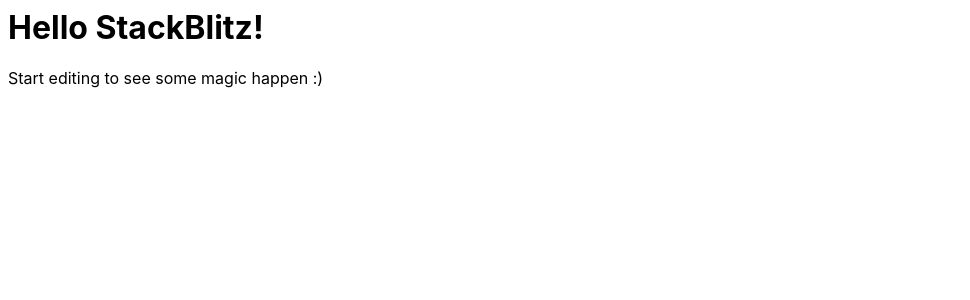
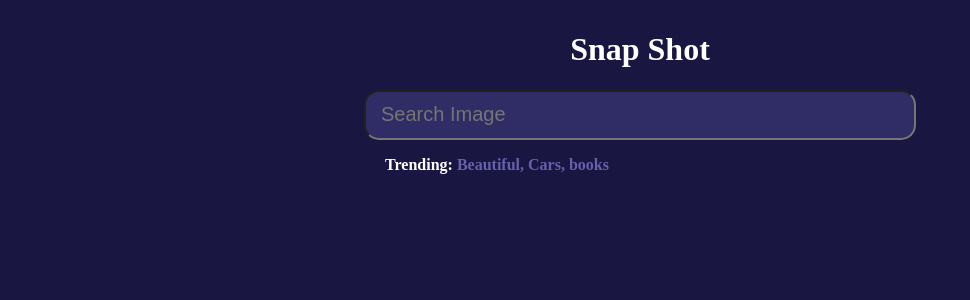
Before and after one commit to din-s/photo-gallery, a React (Create React App) app: page / in a window 1280 px wide. Shown: the top 300 px of the page, without its empty margins (0-970 px from the left). Built offline with nearby package versions, Linux system fonts and the light colour scheme.

Commit message:
2 files modified, 1 added

```diff
--- a/src/App.js
+++ b/src/App.js
@@ -3,9 +3,14 @@
 
 export default function App() {
   return (
-    <div>
-      <h1>Hello StackBlitz!</h1>
-      <p>Start editing to see some magic happen :)</p>
+    <div className="app">
+      <header>
+      <h1>Snap Shot</h1>
+      <input className="search-box" placeholder="Search Image"/>
+      <p className="trending-container">
+      <span className="trending-static">Trending: <span className="trending-topics">Beautiful, Cars, books</span></span>
+      </p>
+      </header>
     </div>
   );
 }
--- a/src/style.css
+++ b/src/style.css
@@ -1,5 +1,50 @@
+header {
+  display: flex;
+  flex-direction: column;
+  align-items: center;
+  margin: 10px auto;
+  max-width: 600px;
+}
+
 h1,
-p {
-  font-family: -apple-system, BlinkMacSystemFont, 'Segoe UI', Roboto, Oxygen,
+body {
+  border-radius: 20px;
+  background: #191642;
+  color: #FFFFFF;
+  font-family: 'Big Shot One'-apple-system, BlinkMacSystemFont, 'Segoe UI', Roboto, Oxygen,
     Ubuntu, Cantarell, 'Open Sans', 'Helvetica Neue', sans-serif;
 }
+
+.search-box {
+  width: 552px;
+  height: 50px;
+  flex-shrink: 0;
+  border-radius: 15px;
+  background: #302C66;
+  color: #FFFFFF;
+  padding: 0 15px;
+  font-size: 20px;
+}
+
+.trending-container {
+  align-self: flex-start;
+  padding-left: 45px;
+}
+
+.trending-static {
+  color: #FFF;
+font-family: Basis Grotesque Pro;
+font-size: 16px;
+font-style: normal;
+font-weight: 700;
+line-height: normal;
+}
+
+.trending-topics {
+color: #6661AB;
+font-family: Basis Grotesque Pro;
+font-size: 16px;
+font-style: normal;
+font-weight: 700;
+line-height: normal;
+}
```
Also changed, not shown: src/components/snapshot.js (added).
